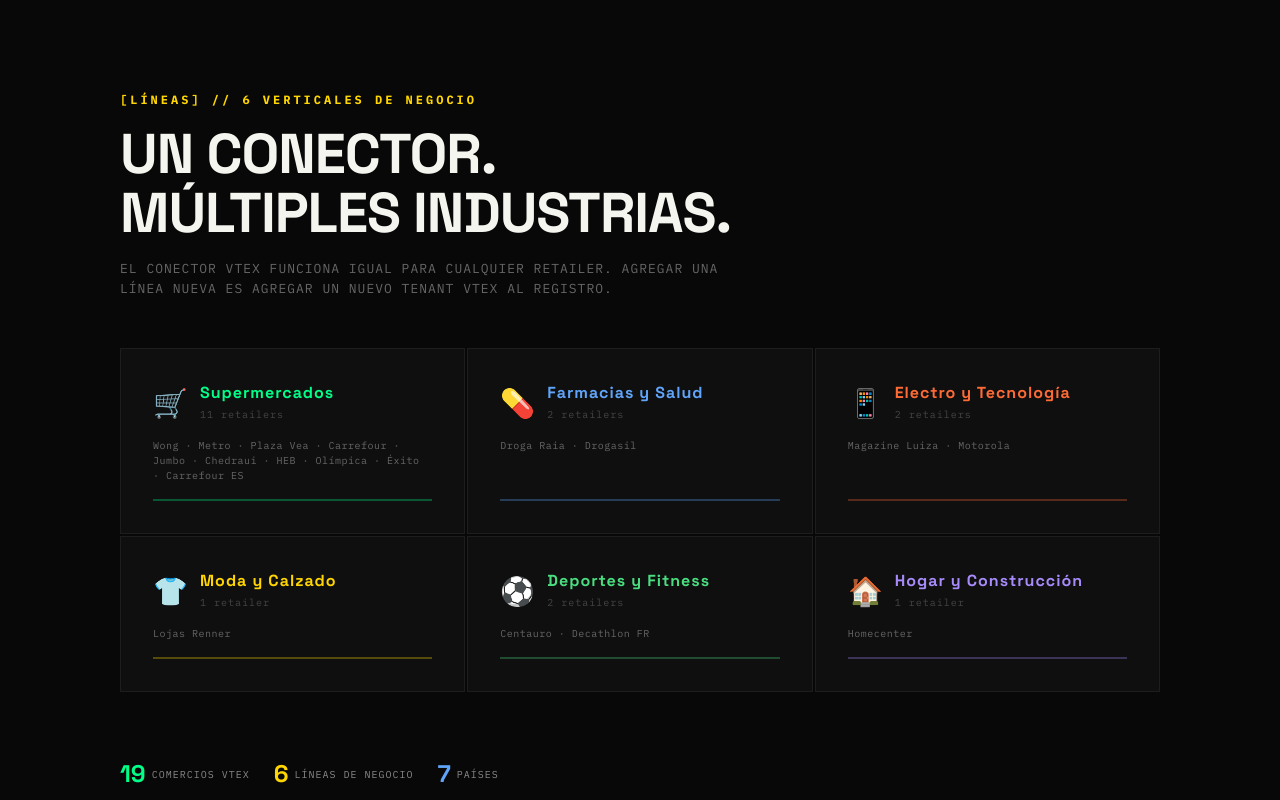
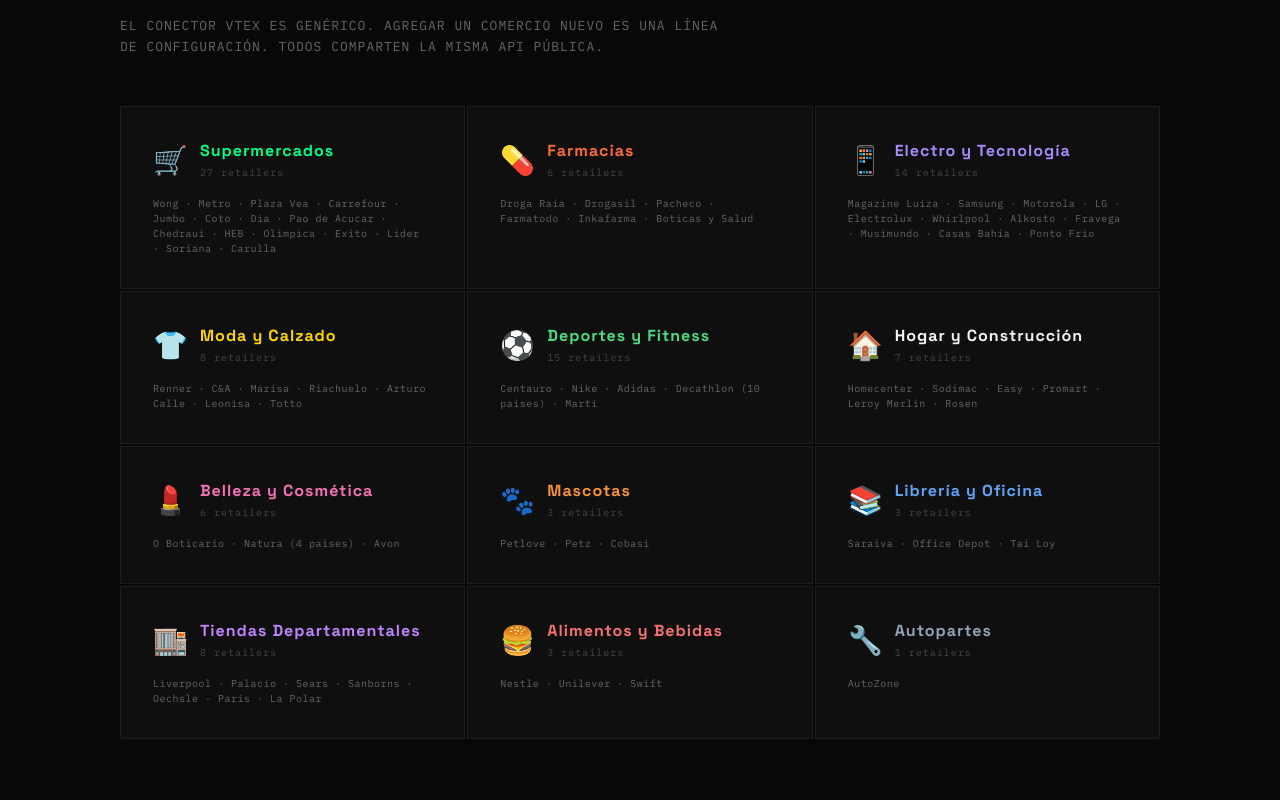
Before and after one commit to Treevu-ai/cli-market-world, a Next.js app in the folder landing/: page / in a window 1280 px wide. Shown: the part 1220-2020 px from the top of the page. Built offline with nearby package versions, Linux system fonts and the light colour scheme.

Commit message:
fix: technical debt — Lines.tsx 12 lines w/real counts, landing 13→7 sections, clean narrative

```diff
--- a/landing/app/page.tsx
+++ b/landing/app/page.tsx
@@ -1,14 +1,8 @@
 import Navbar from "@/components/Navbar";
 import Hero from "@/components/Hero";
 import PixelDivider from "@/components/PixelDivider";
-import Ribbon from "@/components/Ribbon";
 import Lines from "@/components/Lines";
 import Features from "@/components/Features";
-import HowItWorks from "@/components/HowItWorks";
-import Stats from "@/components/Stats";
-import Bento from "@/components/Bento";
-import Comparison from "@/components/Comparison";
-import CoverageDashboard from "@/components/CoverageDashboard";
 import FAQ from "@/components/FAQ";
 import Pricing from "@/components/Pricing";
 import FinalCTA from "@/components/FinalCTA";
@@ -20,16 +14,11 @@ export default function Home() {
       <Navbar />
       <Hero />
       <PixelDivider />
-      <Ribbon />
       <Lines />
       <Features />
-      <HowItWorks />
-      <Stats />
-      <Bento />
-      <Comparison />
-      <CoverageDashboard />
+      <PixelDivider />
+      <Pricing />
       <FAQ />
-      <Pricing />
       <FinalCTA />
       <Footer />
     </main>
--- a/landing/components/Lines.tsx
+++ b/landing/components/Lines.tsx
@@ -1,46 +1,16 @@
 const lines = [
-  {
-    emoji: "🛒",
-    name: "Supermercados",
-    count: 11,
-    stores: "Wong · Metro · Plaza Vea · Carrefour · Jumbo · Chedraui · HEB · Olímpica · Éxito · Carrefour ES",
-    color: "#00FF88",
-  },
-  {
-    emoji: "💊",
-    name: "Farmacias y Salud",
-    count: 2,
-    stores: "Droga Raia · Drogasil",
-    color: "#60A5FA",
-  },
-  {
-    emoji: "📱",
-    name: "Electro y Tecnología",
-    count: 2,
-    stores: "Magazine Luiza · Motorola",
-    color: "#FF6B35",
-  },
-  {
-    emoji: "👕",
-    name: "Moda y Calzado",
-    count: 1,
-    stores: "Lojas Renner",
-    color: "#FFD600",
-  },
-  {
-    emoji: "⚽",
-    name: "Deportes y Fitness",
-    count: 2,
-    stores: "Centauro · Decathlon FR",
-    color: "#4ADE80",
-  },
-  {
-    emoji: "🏠",
-    name: "Hogar y Construcción",
-    count: 1,
-    stores: "Homecenter",
-    color: "#A78BFA",
-  },
+  { emoji: "🛒", name: "Supermercados", count: 27, stores: "Wong · Metro · Plaza Vea · Carrefour · Jumbo · Coto · Dia · Pao de Acucar · Chedraui · HEB · Olimpica · Exito · Lider · Soriana · Carulla", color: "#00FF88" },
+  { emoji: "💊", name: "Farmacias", count: 6, stores: "Droga Raia · Drogasil · Pacheco · Farmatodo · Inkafarma · Boticas y Salud", color: "#FF6B35" },
+  { emoji: "📱", name: "Electro y Tecnología", count: 14, stores: "Magazine Luiza · Samsung · Motorola · LG · Electrolux · Whirlpool · Alkosto · Fravega · Musimundo · Casas Bahia · Ponto Frio", color: "#A78BFA" },
+  { emoji: "👕", name: "Moda y Calzado", count: 8, stores: "Renner · C&A · Marisa · Riachuelo · Arturo Calle · Leonisa · Totto", color: "#FFD600" },
+  { emoji: "⚽", name: "Deportes y Fitness", count: 15, stores: "Centauro · Nike · Adidas · Decathlon (10 paises) · Marti", color: "#4ADE80" },
+  { emoji: "🏠", name: "Hogar y Construcción", count: 7, stores: "Homecenter · Sodimac · Easy · Promart · Leroy Merlin · Rosen", color: "#F5F5F0" },
+  { emoji: "💄", name: "Belleza y Cosmética", count: 6, stores: "O Boticario · Natura (4 paises) · Avon", color: "#F472B6" },
+  { emoji: "🐾", name: "Mascotas", count: 3, stores: "Petlove · Petz · Cobasi", color: "#FB923C" },
+  { emoji: "📚", name: "Librería y Oficina", count: 3, stores: "Saraiva · Office Depot · Tai Loy", color: "#60A5FA" },
+  { emoji: "🏬", name: "Tiendas Departamentales", count: 8, stores: "Liverpool · Palacio · Sears · Sanborns · Oechsle · Paris · La Polar", color: "#C084FC" },
+  { emoji: "🍔", name: "Alimentos y Bebidas", count: 3, stores: "Nestle · Unilever · Swift", color: "#F87171" },
+  { emoji: "🔧", name: "Autopartes", count: 1, stores: "AutoZone", color: "#94A3B8" },
 ];
 
 export default function Lines() {
@@ -48,60 +18,28 @@ export default function Lines() {
     <section className="flex flex-col w-full bg-[#080808] py-12 px-4 sm:py-16 sm:px-6 md:py-[100px] md:px-[120px] gap-8 sm:gap-10 md:gap-[48px]">
       <div className="flex flex-col gap-[16px] w-full">
         <span className="font-ibm-mono text-[9px] sm:text-[10px] md:text-[12px] font-bold text-[#FFD600] tracking-[1.5px] md:tracking-[3px]">
-          [LÍNEAS] // 6 VERTICALES DE NEGOCIO
+          [COBERTURA] // 100 COMERCIOS · 12 LÍNEAS · 12 PAÍSES
         </span>
         <h2 className="font-grotesk text-[28px] sm:text-[36px] md:text-[56px] font-bold text-[#F5F5F0] tracking-[-1px] leading-[1.05] whitespace-pre-line w-full max-w-[700px]">
-          {"UN CONECTOR.\nMÚLTIPLES INDUSTRIAS."}
+          {"UN CONECTOR.\nCIEN COMERCIOS."}
         </h2>
         <p className="font-ibm-mono text-[9px] sm:text-[11px] md:text-[13px] text-[#666666] tracking-[0.5px] md:tracking-[1px] leading-[1.6] text-pretty w-full max-w-[600px]">
-          EL CONECTOR VTEX FUNCIONA IGUAL PARA CUALQUIER RETAILER. AGREGAR UNA LÍNEA NUEVA ES AGREGAR UN NUEVO TENANT VTEX AL REGISTRO.
+          EL CONECTOR VTEX ES GENÉRICO. AGREGAR UN COMERCIO NUEVO ES UNA LÍNEA DE CONFIGURACIÓN. TODOS COMPARTEN LA MISMA API PÚBLICA.
         </p>
       </div>
-
       <div className="grid grid-cols-1 sm:grid-cols-2 md:grid-cols-3 gap-[2px] w-full">
         {lines.map((line) => (
-          <div
-            key={line.name}
-            className="flex flex-col gap-3 sm:gap-4 p-4 sm:p-5 md:p-[32px] bg-[#0F0F0F] border border-[#1D1D1D]"
-          >
+          <div key={line.name} className="flex flex-col gap-3 sm:gap-4 p-4 sm:p-5 md:p-[32px] bg-[#0F0F0F] border border-[#1D1D1D]">
             <div className="flex items-center gap-3">
               <span className="text-[24px] sm:text-[28px] leading-none">{line.emoji}</span>
               <div className="flex flex-col gap-[2px]">
-                <span
-                  className="font-grotesk text-[14px] sm:text-[16px] font-bold tracking-[1px]"
-                  style={{ color: line.color }}
-                >
-                  {line.name}
-                </span>
-                <span className="font-ibm-mono text-[9px] sm:text-[10px] text-[#444444] tracking-[1px]">
-                  {line.count} retailer{line.count > 1 ? "s" : ""}
-                </span>
+                <span className="font-grotesk text-[14px] sm:text-[16px] font-bold tracking-[1px]" style={{ color: line.color }}>{line.name}</span>
+                <span className="font-ibm-mono text-[9px] sm:text-[10px] text-[#444] tracking-[1px]">{line.count} retailers</span>
               </div>
             </div>
-            <p className="font-ibm-mono text-[9px] sm:text-[10px] text-[#666666] tracking-[0.5px] leading-[1.5]">
-              {line.stores}
-            </p>
-            <div
-              className="h-[2px] w-full mt-auto"
-              style={{ backgroundColor: line.color, opacity: 0.3 }}
-            />
+            <p className="font-ibm-mono text-[9px] sm:text-[10px] text-[#666] tracking-[0.5px] leading-[1.5]">{line.stores}</p>
           </div>
         ))}
-      </div>
-
-      <div className="flex flex-col sm:flex-row items-start sm:items-center gap-3 sm:gap-[24px] pt-4">
-        <div className="flex items-center gap-[6px]">
-          <span className="font-grotesk text-[20px] sm:text-[24px] font-bold text-[#00FF88]">19</span>
-          <span className="font-ibm-mono text-[9px] sm:text-[10px] text-[#888888] tracking-[1px]">COMERCIOS VTEX</span>
-        </div>
-        <div className="flex items-center gap-[6px]">
-          <span className="font-grotesk text-[20px] sm:text-[24px] font-bold text-[#FFD600]">6</span>
-          <span className="font-ibm-mono text-[9px] sm:text-[10px] text-[#888888] tracking-[1px]">LÍNEAS DE NEGOCIO</span>
-        </div>
-        <div className="flex items-center gap-[6px]">
-          <span className="font-grotesk text-[20px] sm:text-[24px] font-bold text-[#60A5FA]">7</span>
-          <span className="font-ibm-mono text-[9px] sm:text-[10px] text-[#888888] tracking-[1px]">PAÍSES</span>
-        </div>
       </div>
     </section>
   );
```
